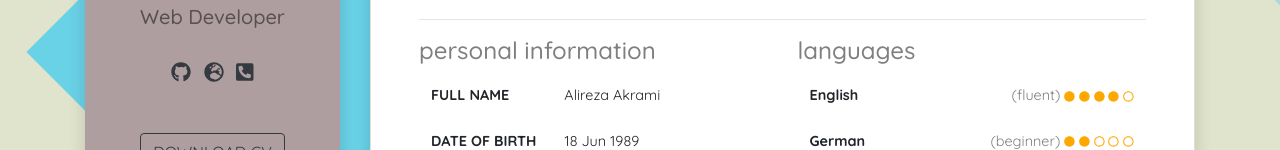
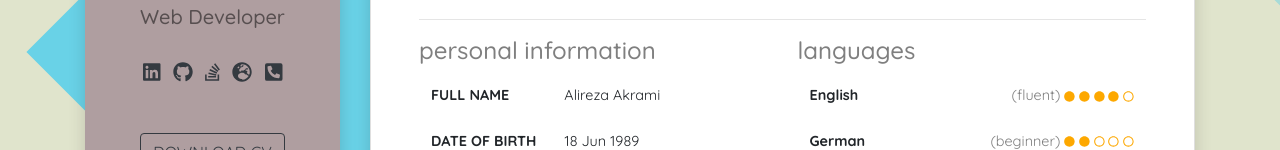
Before and after one commit to akrami/cv, a plain HTML site: page index.html in a window 1280 px wide. Shown: the part 348-498 px from the top of the page. Drawn offline with Linux system fonts and the light colour scheme.

Commit message:
2020 update

```diff
--- a/index.html
+++ b/index.html
@@ -27,8 +27,16 @@
                         <br>
                         <ul class="list-inline">
                             <li class="list-inline-item">
+                                <h5><a href="https://www.linkedin.com/in/iakrami/" class="text-dark"><i
+                                            class="fab fa-linkedin"></i></a></h5>
+                            </li>
+                            <li class="list-inline-item">
                                 <h5><a class="text-dark" href="https://github.com/akrami"><i
                                             class="fab fa-github"></i></a></h5>
+                            </li>
+                            <li class="list-inline-item">
+                                <h5><a href="https://stackoverflow.com/users/1529594/alireza" class="text-dark"><i
+                                            class="fab fa-stack-overflow"></i></a></h5>
                             </li>
                             <li class="list-inline-item">
                                 <h5><a href="https://iakrami.ir/en" class="text-dark"><i
```
Also changed, not shown: 1 other file.
